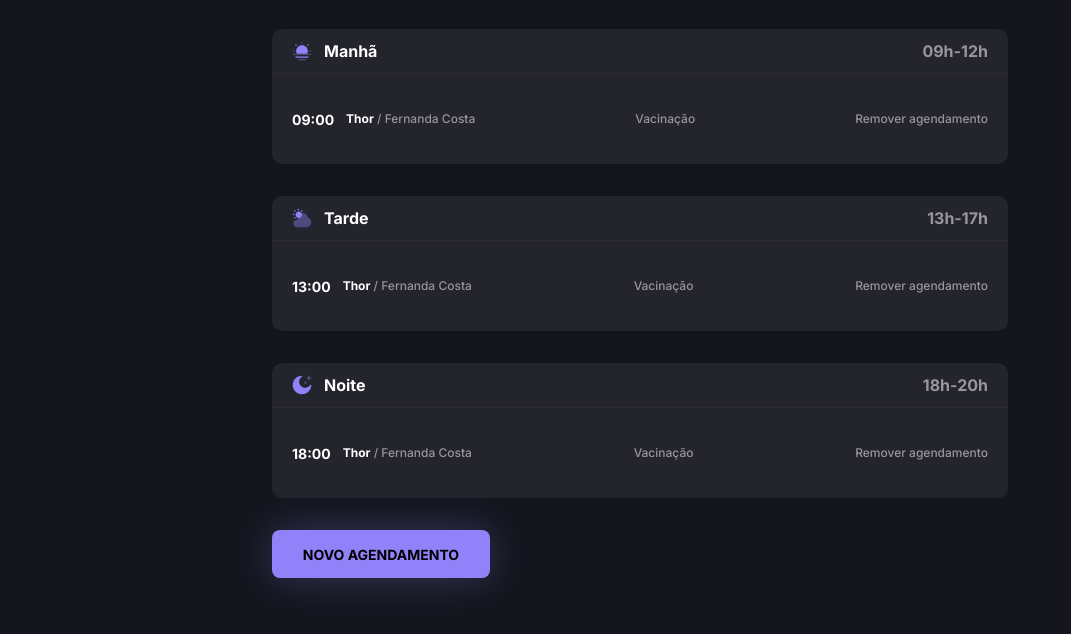
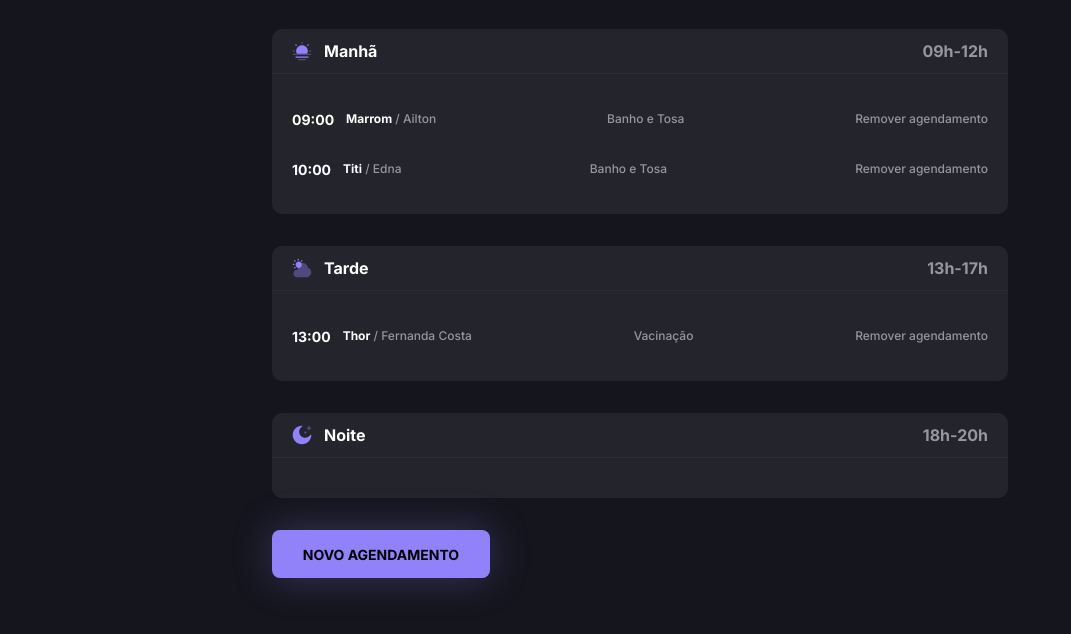
Before and after one commit to FeGonca/desafio-agendamento-petshop, a website built with webpack: page index.html in a window 1280 px wide. Shown: the part 152-786 px from the top of the page, without its empty margins (0-1071 px from the left). Built offline with nearby package versions, Linux system fonts and the light colour scheme; data requests are answered from the project's data file.

Commit message:
Retornando os agendamentos pela data pesquisada

```diff
--- a/index.html
+++ b/index.html
@@ -55,7 +55,7 @@
               </div>
               <span>09h-12h</span>
             </div>
-            <div class="appointmenst">
+            <div class="appointmenst" id="appointmenstMorning">
               <div class="appointment">
                 <div class="flex">
                   <h2>09:00</h2>
@@ -79,7 +79,7 @@
               </div>
               <span>13h-17h</span>
             </div>
-            <div class="appointmenst">
+            <div class="appointmenst" id="appointmenstAfternoon">
               <div class="appointment">
                 <div class="flex">
                   <h2>13:00</h2>
@@ -102,15 +102,15 @@
               </div>
               <span>18h-20h</span>
             </div>
-            <div class="appointmenst">
-              <div class="appointment">
+            <div class="appointmenst" id="appointmenstNight">
+              <!-- <div class="appointment">
                 <div class="flex">
                   <h2>18:00</h2>
                   <span><strong>Thor</strong> / Fernanda Costa</span>
                 </div>
                 <span>Vacinação</span>
                 <button>Remover agendamento</button>
-              </div>
+              </div> -->
             </div>
           </div>
         </div>
--- a/server.json
+++ b/server.json
@@ -1,36 +1,31 @@
 {
   "schedules": [
     {
-      "id": 1745941780550,
-      "tutor": "asdasd",
-      "pet": "asdasd",
-      "phone": "32432432",
+      "id": 1745974179033,
+      "tutor": "Felipe",
+      "pet": "Billy",
+      "phone": "11953764921",
+      "desc": "Banho e Tosa",
       "date": "2025-04-29",
-      "time": {}
+      "time": "21:48"
     },
     {
-      "id": 1745942176782,
-      "tutor": "weqwe",
-      "pet": "rewrwe",
-      "phone": "123123",
+      "id": 1745974225046,
+      "tutor": "Ailton",
+      "pet": "Marrom",
+      "phone": "11953764921",
+      "desc": "Banho e Tosa",
       "date": "2025-04-30",
-      "time": {}
+      "time": "09:00"
     },
     {
-      "id": 1745942244460,
-      "tutor": "saddas",
-      "pet": "sdasdas",
-      "phone": "234234",
-      "date": "2025-04-29",
-      "time": "12:57"
-    },
-    {
-      "id": 1745967477776,
-      "tutor": "fdfs",
-      "pet": "33423",
-      "phone": "dsfsd",
+      "id": 1745974244682,
+      "tutor": "Edna",
+      "pet": "Titi",
+      "phone": "11953764921",
+      "desc": "Banho e Tosa",
       "date": "2025-04-30",
-      "time": "19:57"
+      "time": "10:00"
     }
   ]
 }
--- a/src/modules/schedules/schedule.js
+++ b/src/modules/schedules/schedule.js
@@ -1,5 +1,6 @@
 "use sttrict"
 import { scheduleFetchByDay } from "../../services/schedule-fetch-by-day.js";
+import { showSchedules } from "./show.js";
 
 
 export async function schedulesDay() {
@@ -12,6 +13,6 @@ export async function schedulesDay() {
     const dailySchedules = await scheduleFetchByDay({ date });
 
     // Exibe os agendamentos
-
+    showSchedules({dailySchedules});
 
 }
--- a/src/modules/schedules/show.js
+++ b/src/modules/schedules/show.js
@@ -8,11 +8,13 @@ const periodAfternoon = document.getElementById("appointmenstAfternoon");
 const periodNight = document.getElementById("appointmenstNight");
 
 export function showSchedules({dailySchedules}) {
+    console.log("Exibindo os agendamentos...", dailySchedules);
+
 
     try {
         // Limpa os agendamentos
         periodMorning.innerHTML = "";
-        periodAfternoon.innerHTML = "";
+        // periodAfternoon.innerHTML = "";
         periodNight.innerHTML = "";
 
         // Renderiza os agendamentos por período
@@ -26,6 +28,25 @@ export function showSchedules({dailySchedules}) {
 
             const desc = document.createElement("span");
             desc.textContent = schedule.desc;
+
+            const btn = document.createElement("button");
+            btn.textContent = "Remover agendamento";
+
+            // Adiciona elementos ao item
+            item.append(timeName, desc, btn);
+
+            // Obtem o período do agendamento
+            const hour = schedule.time.split(":")[0];
+
+            // Renderiza o agendamento no período correto
+            if (hour >= 8 && hour < 12) {
+                periodMorning.appendChild(item);
+            } else if (hour >= 12 && hour < 18) {
+                periodAfternoon.appendChild(item);
+            } else if (hour >= 18 && hour < 24) {
+                periodNight.appendChild(item);
+            }
+
         })
 
     } catch (error) {
--- a/src/services/schedule-new.js
+++ b/src/services/schedule-new.js
@@ -1,6 +1,6 @@
 import { apiConfig } from "./api-config.js";
 
-export async function scheduleNew({id, tutor, pet, phone, description, date, time }) {
+export async function scheduleNew({id, tutor, pet, phone, desc, date, time }) {
     try {
         // Faz requisição para enviar os dados
         await fetch(`${apiConfig.baseURL}/schedules`, {
@@ -8,7 +8,7 @@ export async function scheduleNew({id, tutor, pet, phone, description, date, tim
             headers: {
                 "Content-type": "application/json"
             },
-            body: JSON.stringify({ id, tutor, pet, phone, description, date, time })
+            body: JSON.stringify({ id, tutor, pet, phone, desc, date, time })
         })
 
         alert("Agedamento realizando com sucesso!")
```
